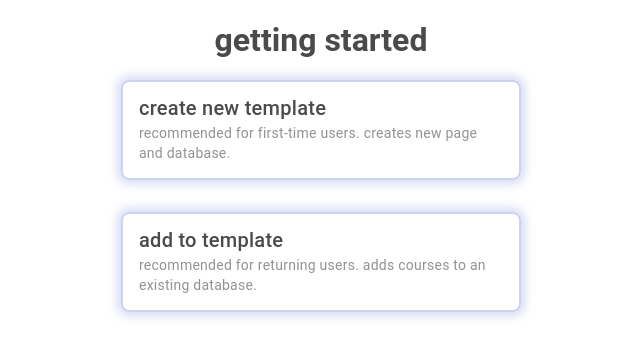
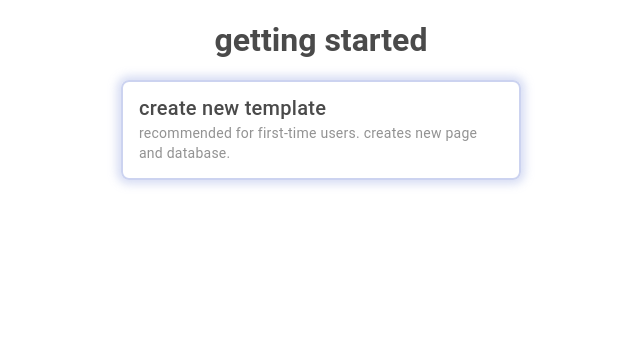
Before and after one commit to ellalchung/canvas-to-notion-web, a Vue app: page /testing in a window 1280 px wide. Shown: the top 356 px of the page, without its empty margins (319-959 px from the left). Built offline with nearby package versions, Linux system fonts and the light colour scheme.

Commit message:
remove option to add from another template

```diff
--- a/src/components/GettingStartedInit.vue
+++ b/src/components/GettingStartedInit.vue
@@ -14,7 +14,8 @@
                 </v-card-subtitle>
             </v-card-item>
         </v-card>
-        <v-spacer class="pa-4"/>
+        <!-- Not valid option yet -->
+        <!-- <v-spacer class="pa-4"/>
         <v-card @click="selectAddTo" align="start" class="glow-card" variant="outlined" width="400px">
             <v-card-item>
                 <v-card-title>
@@ -25,7 +26,7 @@
                     existing database.
                 </v-card-subtitle>
             </v-card-item>
-        </v-card>
+        </v-card> -->
     </div>
 </v-container>
 </template>
```
